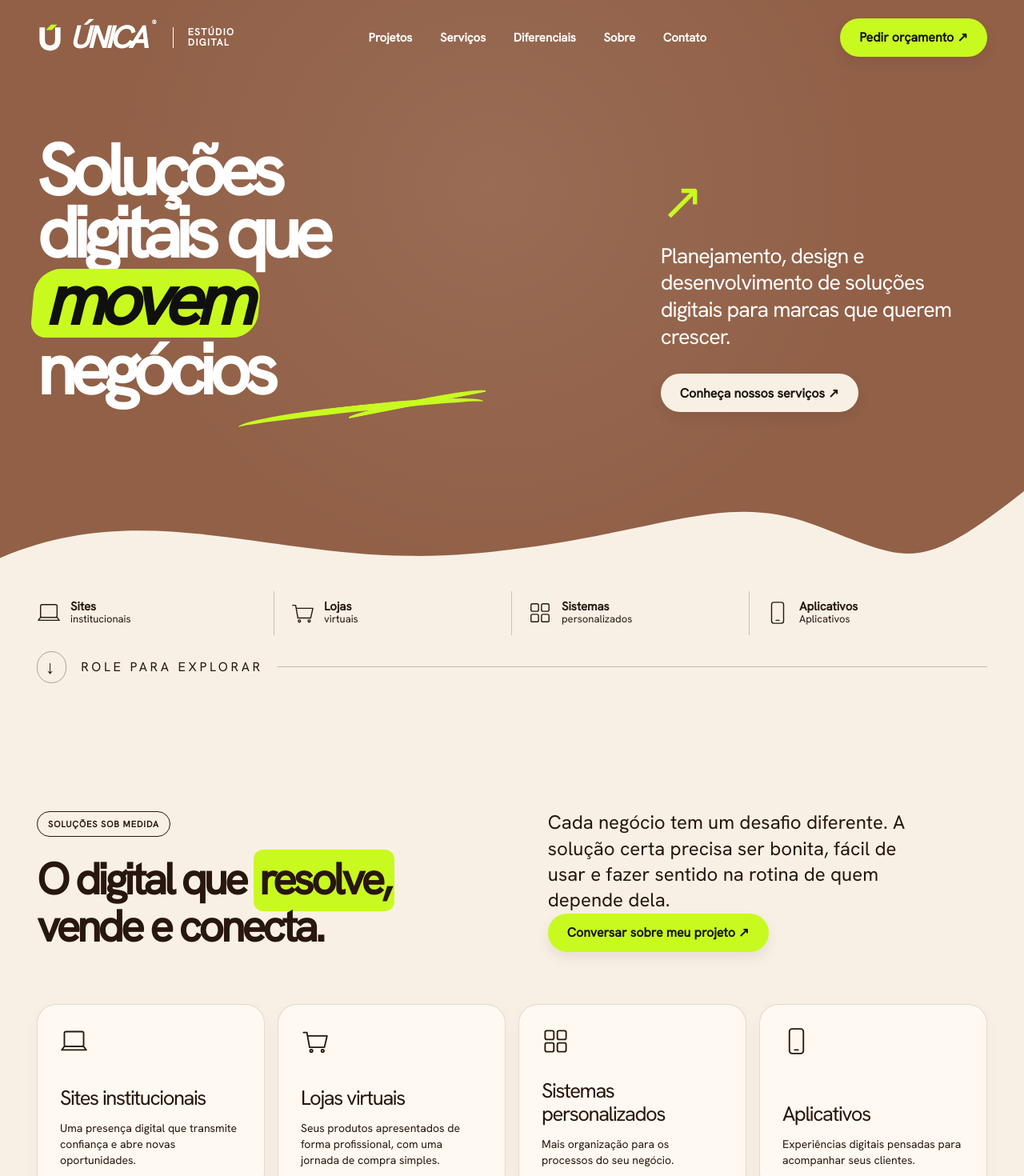
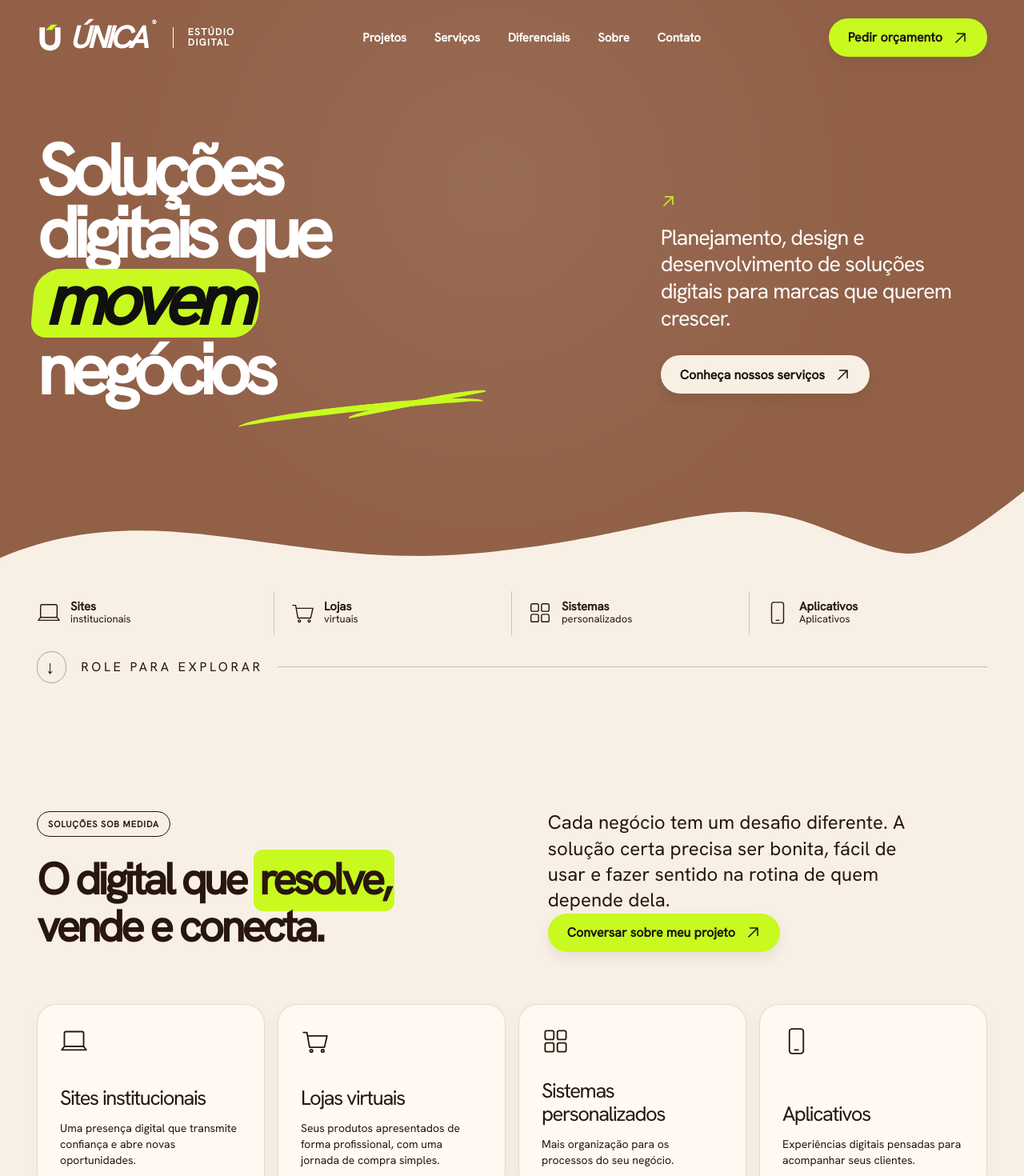
Before and after one commit to palomagl/unica, a React (Vite) app: page / in a window 1280 px wide. Shown: the top 1470 px of the page at 80% size. Built offline with nearby package versions, Linux system fonts and the light colour scheme.

Commit message:
fix: replace every mobile emoji-style arrow with vector icon

```diff
--- a/src/App.tsx
+++ b/src/App.tsx
@@ -1,6 +1,7 @@
 import { useEffect, useRef, useState, type CSSProperties, type TouchEvent } from 'react'
 import { QUOTE_LINK } from './content'
 import { Conversation } from './components/Conversation'
+import { ArrowUpRight } from './components/InterfaceIcons'
 import './studio.css'
 
 type IconName = 'laptop' | 'cart' | 'grid' | 'phone'
@@ -76,35 +77,35 @@ function ProjectArtwork({ visual, phone = false }: { visual: string; phone?: boo
     <div className="u-art-nav"><b>BRUTO<span>.</span></b><span>MENU&nbsp;&nbsp; PEDIDOS</span></div>
     <div className="u-bruto-circle" />
     <div className="u-art-title">FOME DE<br /><em>BRUTO.</em></div>
-    <div className="u-art-chip">PEÇA O SEU ↗</div>
+    <div className="u-art-chip">PEÇA O SEU <ArrowUpRight /></div>
     <div className="u-art-caption">PROPOSTA VISUAL · HAMBURGUERIA</div>
   </div>
   if (visual === 'karoane') return <div className={`u-art u-art-karoane ${phone ? 'u-art-phone' : ''}`}>
-    <div className="u-art-nav"><b>karoane.</b><span>COLEÇÃO&nbsp; ↗</span></div>
+    <div className="u-art-nav"><b>karoane.</b><span>COLEÇÃO&nbsp; <ArrowUpRight /></span></div>
     <div className="u-karoane-shape"><i/><i/><i/></div>
     <div className="u-art-title">CORES PARA<br /><em>CRIAR.</em></div>
-    <div className="u-art-chip">EXPLORAR ↗</div>
+    <div className="u-art-chip">EXPLORAR <ArrowUpRight /></div>
     <div className="u-art-caption">PROPOSTA VISUAL · LOJA ONLINE</div>
   </div>
   if (visual === 'doe') return <div className={`u-art u-art-doe ${phone ? 'u-art-phone' : ''}`}>
     <div className="u-art-nav"><b>DOE<span>+</span> RS</b><span>DOAÇÃO DE SANGUE</span></div>
     <div className="u-doe-symbol" aria-hidden="true">+</div>
     <div className="u-art-title">UM GESTO.<br /><em>MUITAS VIDAS.</em></div>
-    <div className="u-art-chip">SAIBA MAIS ↗</div>
+    <div className="u-art-chip">SAIBA MAIS <ArrowUpRight /></div>
     <div className="u-art-caption">CONCEITO VISUAL · IMPACTO SOCIAL</div>
   </div>
   if (visual === 'rotina') return <div className={`u-art u-art-rotina ${phone ? 'u-art-phone' : ''}`}>
     <div className="u-art-nav"><b>minha rotina<span>.</span></b><span>MEU DIA</span></div>
     <div className="u-rotina-lines" aria-hidden="true"><i/><i/><i/></div>
     <div className="u-art-title">SEU DIA.<br /><em>SEU RITMO.</em></div>
-    <div className="u-art-chip">ORGANIZE-SE ↗</div>
+    <div className="u-art-chip">ORGANIZE-SE <ArrowUpRight /></div>
     <div className="u-art-caption">CONCEITO VISUAL · ORGANIZAÇÃO PESSOAL</div>
   </div>
   return <div className={`u-art u-art-vertice ${phone ? 'u-art-phone' : ''}`}>
     <div className="u-art-nav"><b>VÉRTICE<span> / </span></b><span>MÁRMORES</span></div>
     <div className="u-vertice-shape"><span/><span/><span/></div>
     <div className="u-art-title">MATÉRIA.<br /><em>FORMA.</em></div>
-    <div className="u-art-chip">CONHEÇA ↗</div>
+    <div className="u-art-chip">CONHEÇA <ArrowUpRight /></div>
     <div className="u-art-caption">CONCEITO VISUAL · MARMORARIA</div>
   </div>
 }
@@ -159,13 +160,13 @@ export default function App() {
             <a href="#projetos">Projetos</a><a href="#servicos">Serviços</a>
             <a href="#cores">Diferenciais</a><a href="#sobre">Sobre</a><a href="#contato">Contato</a>
           </nav>
-          <a className="u-pill" href={QUOTE_LINK} target="_blank" rel="noopener noreferrer">Pedir orçamento ↗</a>
+          <a className="u-pill" href={QUOTE_LINK} target="_blank" rel="noopener noreferrer">Pedir orçamento <ArrowUpRight /></a>
           <button className="u-hamburger" type="button" aria-label={openMenu ? 'Fechar menu' : 'Abrir menu'} aria-controls="u-mobile-menu" aria-expanded={openMenu} onClick={() => setOpenMenu(v => !v)}>
             <span className={`u-ham-lines ${openMenu ? 'open' : ''}`}><i/><i/><i/></span>
           </button>
           {openMenu && <nav id="u-mobile-menu" className="u-mobile-nav" aria-label="Menu mobile">
-            {[['Projetos','#projetos'],['Serviços','#servicos'],['Diferenciais','#cores'],['Sobre','#sobre'],['Contato','#contato']].map(([name,href]) => <a onClick={() => setOpenMenu(false)} href={href} key={href}>{name}<span aria-hidden="true">↗</span></a>)}
-            <a className="u-mobile-quote" href={QUOTE_LINK} target="_blank" rel="noopener noreferrer" onClick={() => setOpenMenu(false)}>Pedir orçamento <span aria-hidden="true">↗</span></a>
+            {[['Projetos','#projetos'],['Serviços','#servicos'],['Diferenciais','#cores'],['Sobre','#sobre'],['Contato','#contato']].map(([name,href]) => <a onClick={() => setOpenMenu(false)} href={href} key={href}>{name}<span aria-hidden="true"><ArrowUpRight /></span></a>)}
+            <a className="u-mobile-quote" href={QUOTE_LINK} target="_blank" rel="noopener noreferrer" onClick={() => setOpenMenu(false)}>Pedir orçamento <span aria-hidden="true"><ArrowUpRight /></span></a>
           </nav>}
         </header>
         <div className="u-hero u-wrap">
@@ -177,9 +178,9 @@ export default function App() {
             <div className="u-swoosh" aria-hidden="true" />
           </div>
           <div className="u-hero-side">
-            <span className="u-arrow" aria-hidden="true">↗</span>
+            <span className="u-arrow" aria-hidden="true"><ArrowUpRight /></span>
             <p>Planejamento, design e desenvolvimento de soluções digitais para marcas que querem crescer.</p>
-            <a className="u-pill u-pill-light" href="#servicos">Conheça nossos serviços ↗</a>
+            <a className="u-pill u-pill-light" href="#servicos">Conheça nossos serviços <ArrowUpRight /></a>
           </div>
         </div>
         <div className="u-wave" aria-hidden="true"><svg viewBox="0 0 1440 160" preserveAspectRatio="none"><path d="M0 115 C220 0 400 135 660 108 S1010 -5 1145 58 S1290 145 1440 0 L1440 160 L0 160 Z"/></svg></div>
@@ -198,7 +199,7 @@ export default function App() {
         <div className="u-wrap">
           <div className="u-intro u-reveal">
             <div><span className="u-kicker">SOLUÇÕES SOB MEDIDA</span><h2 className="u-h2">O digital que <mark>resolve,</mark><br />vende e conecta.</h2></div>
-            <div><p className="u-lead">Cada negócio tem um desafio diferente. A solução certa precisa ser bonita, fácil de usar e fazer sentido na rotina de quem depende dela.</p><a href={QUOTE_LINK} target="_blank" rel="noopener noreferrer" className="u-pill">Conversar sobre meu projeto ↗</a></div>
+            <div><p className="u-lead">Cada negócio tem um desafio diferente. A solução certa precisa ser bonita, fácil de usar e fazer sentido na rotina de quem depende dela.</p><a href={QUOTE_LINK} target="_blank" rel="noopener noreferrer" className="u-pill">Conversar sobre meu projeto <ArrowUpRight /></a></div>
           </div>
           <div className="u-list-solutions u-reveal">
             {services.map(s => <a href={QUOTE_LINK} target="_blank" rel="noopener noreferrer" className="u-sol" key={s.name}>
@@ -247,7 +248,7 @@ export default function App() {
               <span className="u-kicker">{p.kind}</span>
               <h3>{p.name}</h3><p className="u-project-brand">{p.brand}</p>
               <p>{p.outcome}</p><p className="u-concept-note">Ilustração conceitual — conheça o projeto para ver como funciona.</p>
-              {p.url ? <a href={p.url} target="_blank" rel="noopener noreferrer" className="u-pill">Conhecer projeto ↗</a> : <a href={QUOTE_LINK} target="_blank" rel="noopener noreferrer" className="u-pill">Quero um app assim ↗</a>}
+              {p.url ? <a href={p.url} target="_blank" rel="noopener noreferrer" className="u-pill">Conhecer projeto <ArrowUpRight /></a> : <a href={QUOTE_LINK} target="_blank" rel="noopener noreferrer" className="u-pill">Quero um app assim <ArrowUpRight /></a>}
               <div className="u-project-controls">
                 <button className="u-control" type="button" aria-label="Projeto anterior" onClick={()=>changeProject(-1)}>←</button>
                 <button className="u-control" type="button" aria-label="Próximo projeto" onClick={()=>changeProject(1)}>→</button>
@@ -271,7 +272,7 @@ export default function App() {
       </section>
 
       <section id="contato" className="u-final">
-        <div className="u-wrap u-reveal"><h2>Vamos transformar sua ideia em resultado?</h2><a className="u-pill u-pill-final" href={QUOTE_LINK} target="_blank" rel="noopener noreferrer">Pedir orçamento ↗</a></div>
+        <div className="u-wrap u-reveal"><h2>Vamos transformar sua ideia em resultado?</h2><a className="u-pill u-pill-final" href={QUOTE_LINK} target="_blank" rel="noopener noreferrer">Pedir orçamento <ArrowUpRight /></a></div>
       </section>
       <footer className="u-footer"><div className="u-wrap"><strong>ÚNICA® — ESTÚDIO DIGITAL</strong><span>Design com personalidade. Soluções com propósito.</span><a href="#inicio">Voltar ao topo ↑</a></div></footer>
     </div>
```
